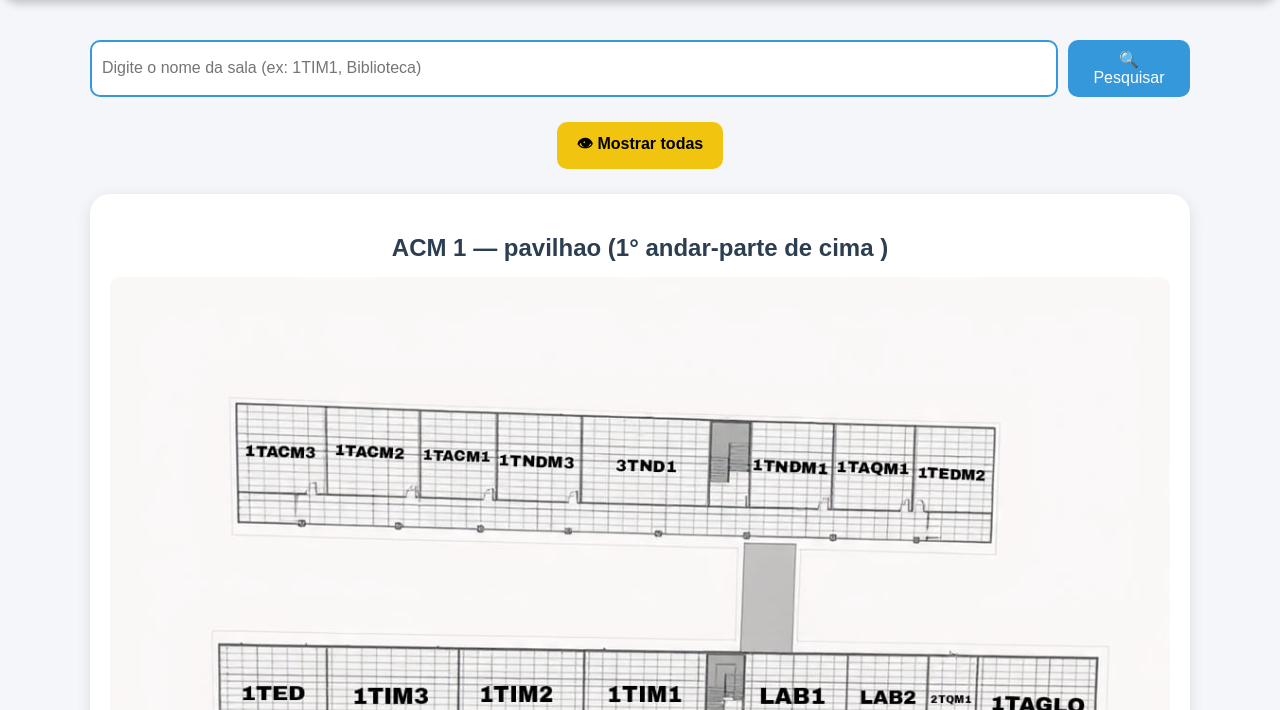
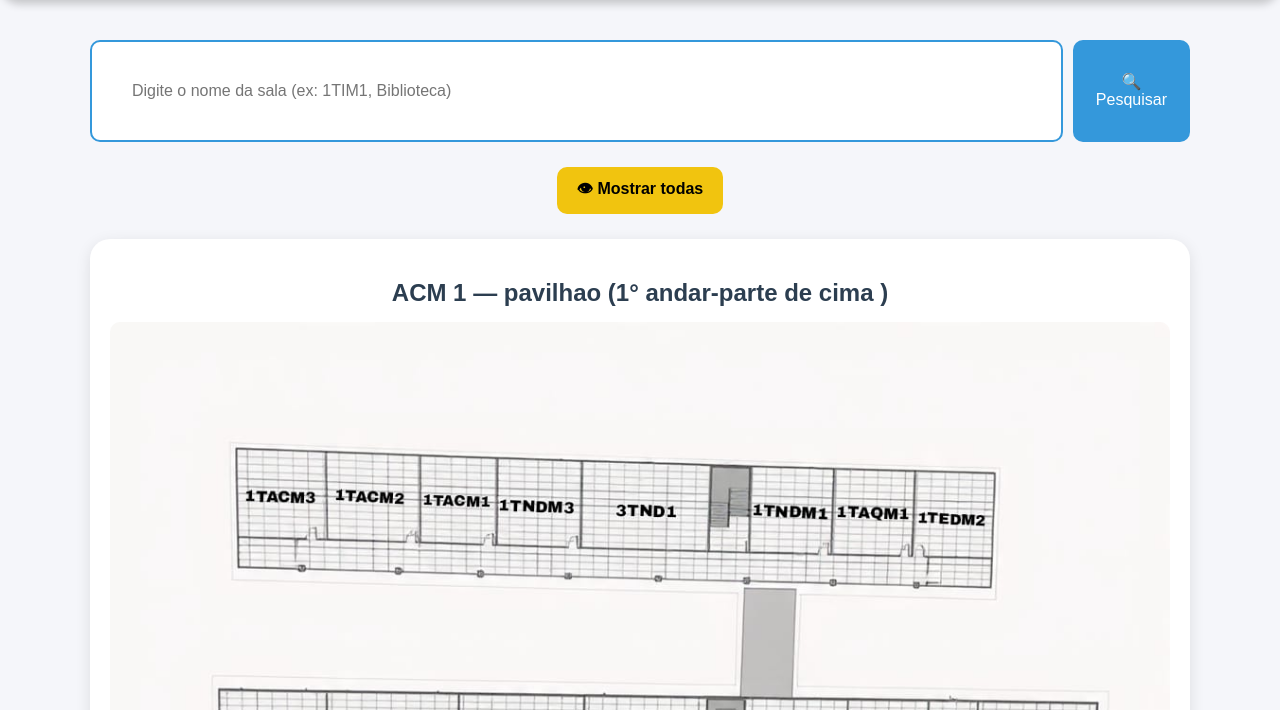
Before and after one commit to cetep-wilson/Localiza.cetep, a plain HTML site: page index.html in a window 1280 px wide. Shown: the part 90-800 px from the top of the page. Drawn offline with Linux system fonts and the light colour scheme.

Commit message:
Increase padding for text input field

```diff
--- a/index.html
+++ b/index.html
@@ -78,7 +78,7 @@
 
   input[type="text"] {
     width: 100%;
-    padding: 10px;
+    padding: 40px;
     border: 2px solid var(--azul-claro);
     border-radius: 10px;
     font-size: 1rem;
```
